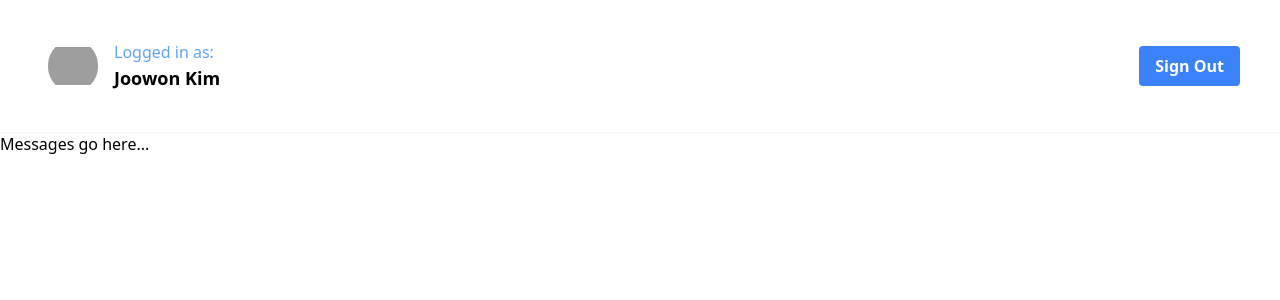
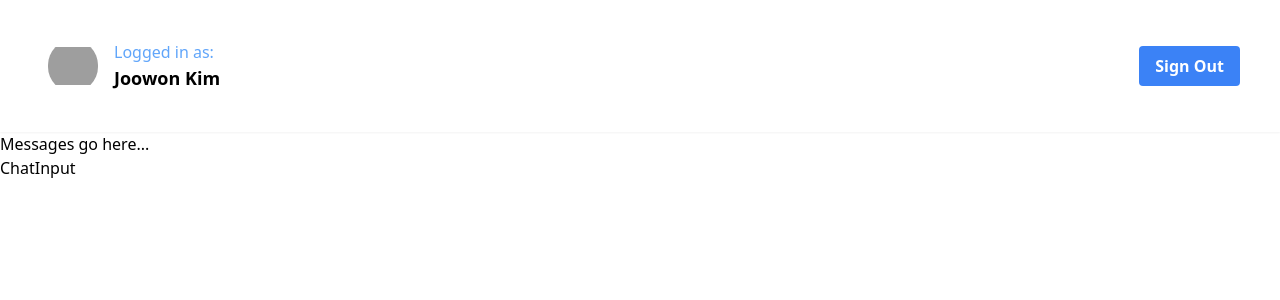
Before and after one commit to 0122wndnjs/META_MESSENGER, a Next.js app: page / in a window 1280 px wide. Shown: the top 300 px of the page. Built offline with nearby package versions, Linux system fonts and the light colour scheme; grey boxes are pictures that could not be loaded.

Commit message:
adding chat input component

```diff
--- /dev/null
+++ b/app/ChatInput.tsx
@@ -0,0 +1,9 @@
+import React from 'react'
+
+function ChatInput() {
+  return (
+    <div>ChatInput</div>
+  )
+}
+
+export default ChatInput
--- a/app/page.tsx
+++ b/app/page.tsx
@@ -1,5 +1,6 @@
 import React from 'react'
 import MessageList from './MessageList'
+import ChatInput from './ChatInput'
 
 function HomePage() {
   return (
@@ -7,6 +8,7 @@ function HomePage() {
       {/* Message */}
       <MessageList />
       {/* ChatInput */}
+      <ChatInput />
     </main>
   )
 }
```
